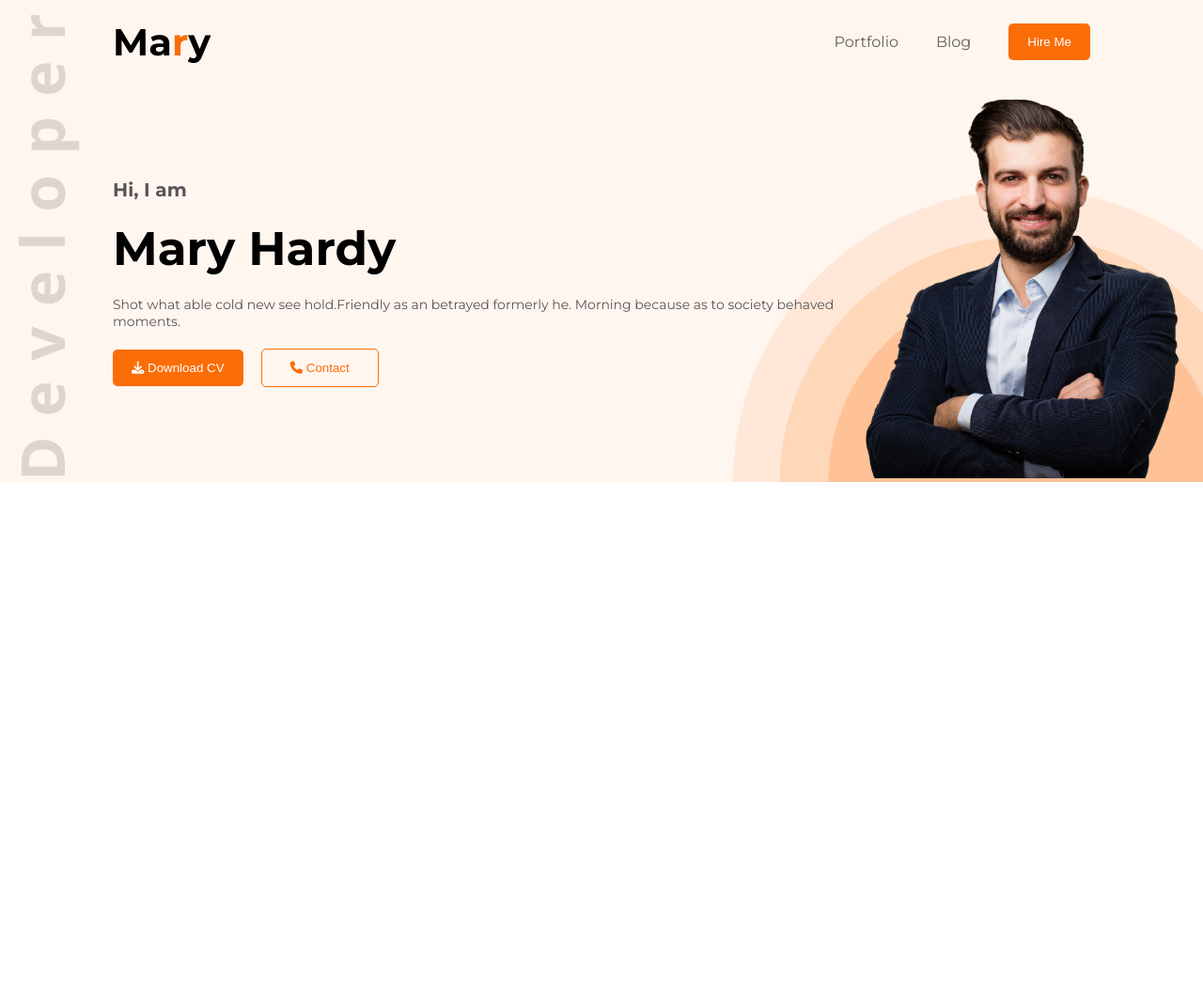
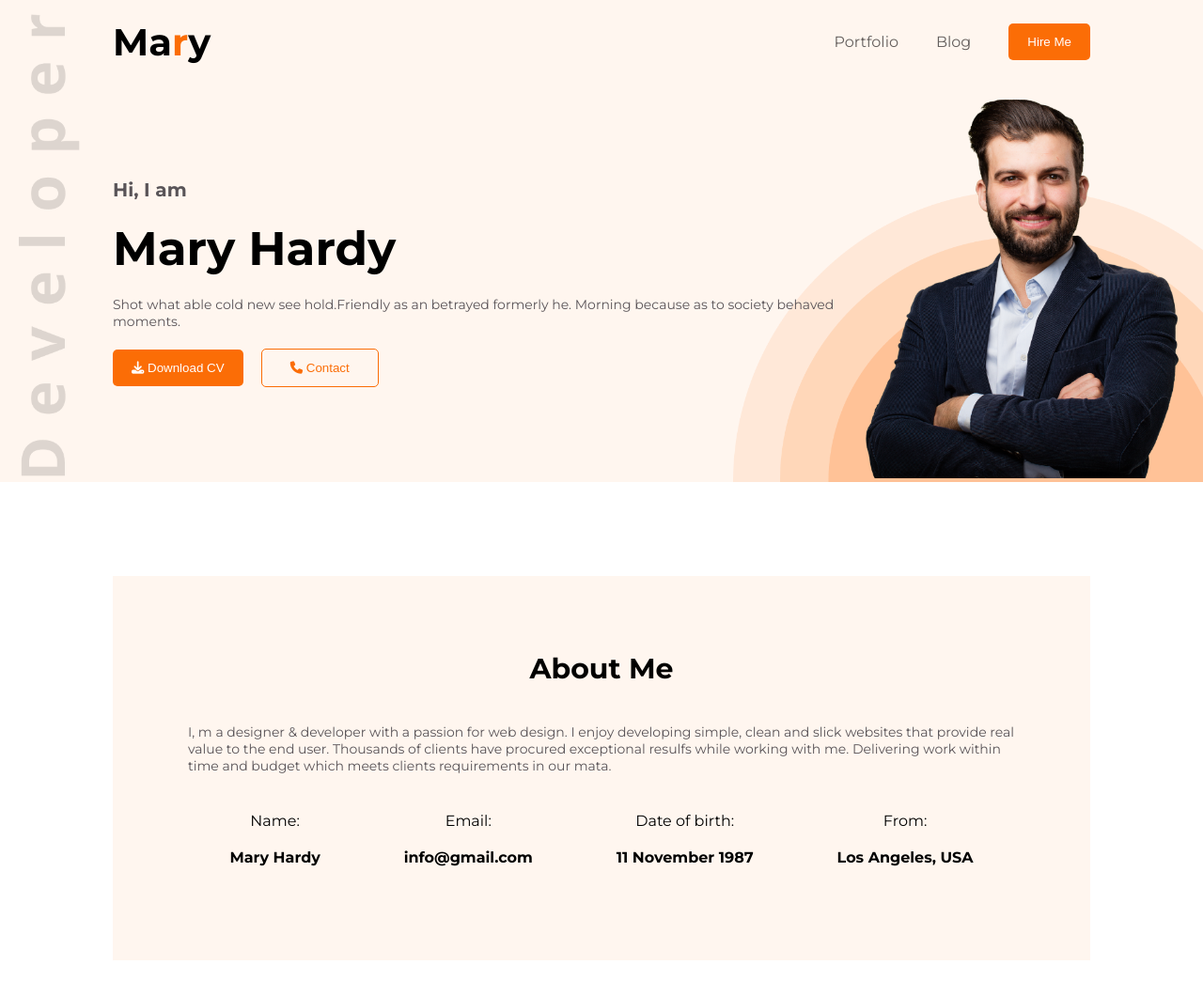
Before and after one commit to alhasan18/My-practice, a plain HTML site: page index.html in a window 1280 px wide. Shown: the whole page at 94% size. Before the commit the page ends 800 px from the top, so only its background shows below. Drawn offline with Linux system fonts and the light colour scheme.

Commit message:
finishing about me section

```diff
--- a/index.html
+++ b/index.html
@@ -47,7 +47,34 @@
     </div>
   </header>
   <main>
+    <!-- about me section -->
+    <section class="about-me-section">
+      <h3 class="section-title">About Me</h3>
+      <p class="section-description">I, m a designer & developer with a passion
+      for web design. I enjoy developing simple, clean and slick websites that
+      provide real value to the end user. Thousands of clients have procured
+      exceptional resulfs while working with me. Delivering work within time and
+      budget which meets clients requirements in our mata.</p>
+      <div class="section-info">
+        <div class="section-content">
+          <p class="content-name">Name:</p>
+          <h4 class="content-info">Mary Hardy</h4>
+        </div>
+        <div class="section-content">
+          <p class="content-name">Email:</p>
+          <h4 class="content-info">info@gmail.com</h4>
+        </div>
+        <div class="section-content">
+          <p class="content-name">Date of birth:</p>
+          <h4 class="content-info">11 November 1987</h4>
+        </div>
+        <div class="section-content">
+          <p class="content-name">From:</p>
+          <h4 class="content-info">Los Angeles, USA</h4>
+        </div>
+      </div>
 
+    </section>
   </main>
   <footer>
 
--- a/styles/OwnPrac.css
+++ b/styles/OwnPrac.css
@@ -13,6 +13,17 @@ body{
   border-radius: 5px;
   color: white;
   border: none;
+}
+.section-title{
+  font-size: 30px;
+  font-weight: 700;
+  text-align: center;
+  margin-bottom: 40px;
+}
+.section-description{
+  color: #595458;
+  font-size: 14px;
+  margin-bottom: 40px;
 }
 
 /* heading style */
@@ -88,3 +99,21 @@ ul>li {
   border: 1px solid #fb6d06;
   background-color: #fff6ef;
 }
+/* main style */
+main section{
+  max-width: 1100px;
+  margin: 100px 120px;
+
+}
+/* about me section style */
+.about-me-section{
+  background: #fff6ef;
+  padding: 80px;
+}
+.section-info{
+  display: flex;
+  justify-content: space-around;
+}
+.section-content{
+  text-align: center;
+}
```
